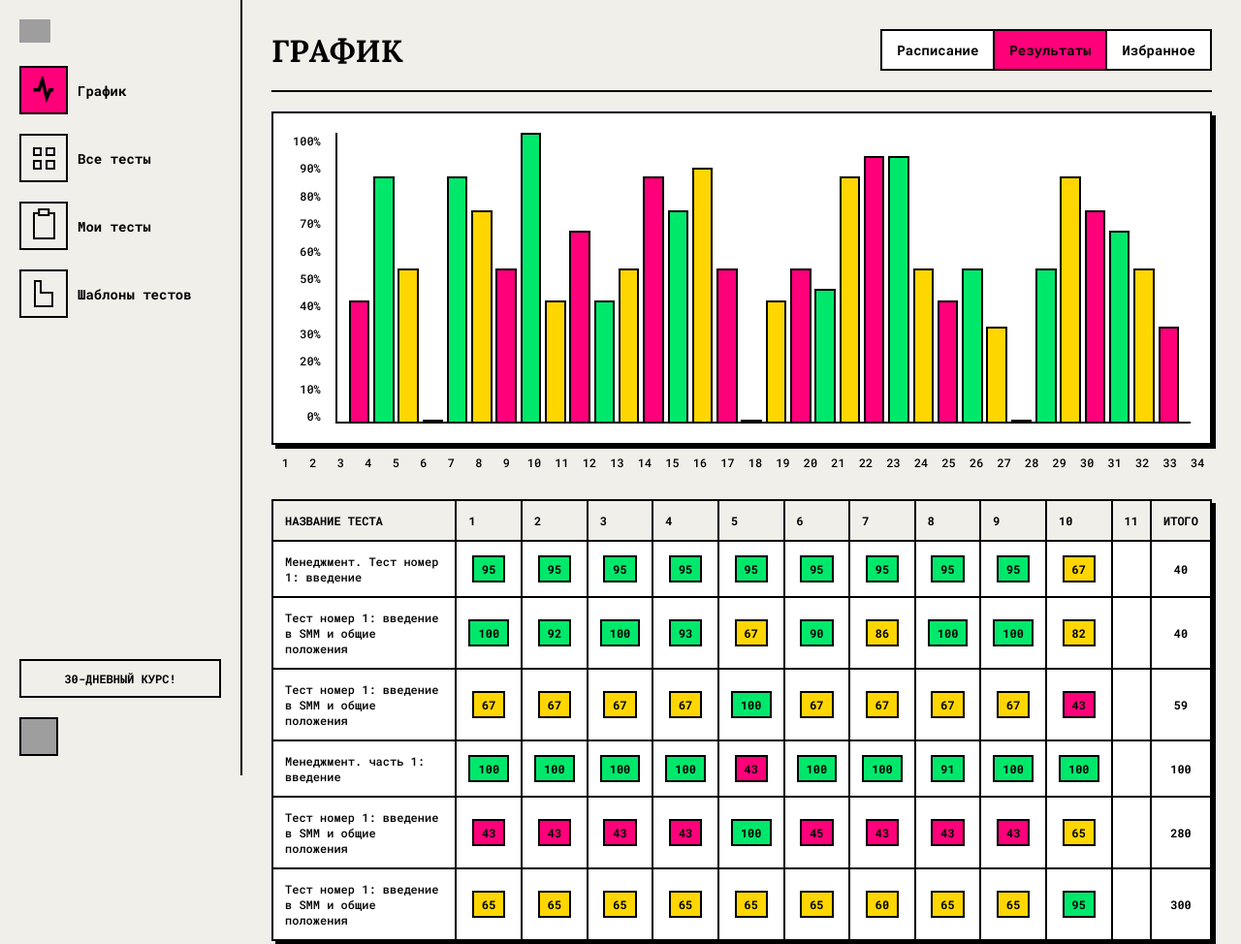
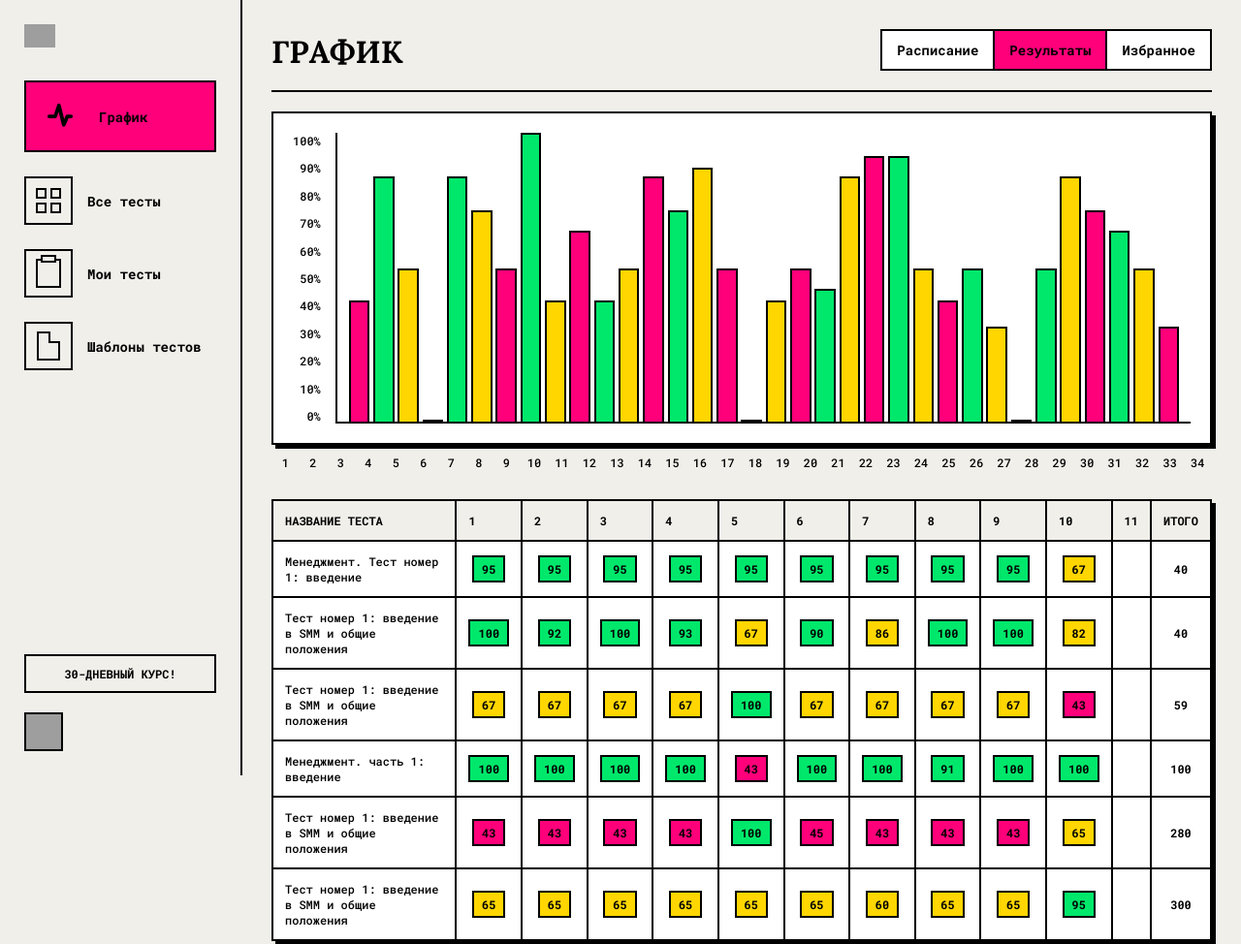
Before and after one commit to rbliar2312/resume, a plain HTML site: page graf.html in a window 1280 px wide. Shown: the top 974 px of the page at 97% size. Drawn offline with Linux system fonts and the light colour scheme; grey boxes are pictures that could not be loaded.

Commit message:
Update graf.html

```diff
--- a/graf.html
+++ b/graf.html
@@ -23,33 +23,42 @@
         body { font-family: var(--font-mono); background-color: var(--bg-paper); color: var(--text-primary); font-size: 14px; font-weight: 500; }
         .page-wrapper { display: flex; }
 
-        .sidebar { width: var(--sidebar-width); height: 100vh; background-color: var(--bg-paper); border-right: var(--border-width) solid var(--border-color); position: fixed; top: 0; left: 0; display: flex; flex-direction: column; padding: 20px; }
-        .sidebar-header { margin-bottom: 20px; }
+        /* === БЛОК Л: Боковая панель (точная копия макета) === */
+        .sidebar { width: var(--sidebar-width); height: 100vh; background-color: var(--bg-paper); border-right: var(--border-width) solid var(--border-color); position: fixed; top: 0; left: 0; display: flex; flex-direction: column; padding: 25px; }
+        .sidebar-header { margin-bottom: 30px; }
         .sidebar-header img { height: 24px; filter: grayscale(1); }
-        .sidebar-nav { flex-grow: 1; overflow-y: auto; }
+        .sidebar-nav { flex-grow: 1; }
         .sidebar-nav ul { list-style: none; }
-        .nav-item { margin-bottom: 20px; }
-        .nav-item a { text-decoration: none; color: var(--text-primary); font-weight: 700; display: flex; align-items: center; gap: 10px; }
+        .nav-item { margin-bottom: 25px; }
+        .nav-item a { text-decoration: none; color: var(--text-primary); font-weight: 700; display: flex; align-items: center; gap: 15px; }
         .icon { width: 50px; height: 50px; border: var(--border-width) solid var(--border-color); display: flex; align-items: center; justify-content: center; flex-shrink: 0; }
-        .nav-item.active .icon { background-color: var(--accent-primary); }
-        .nav-item.active .icon-graphic path { stroke: var(--text-primary); }
+
+        .nav-item.active a {
+            background-color: var(--accent-primary);
+            border: var(--border-width) solid var(--border-color);
+            padding: 10px;
+            width: 100%;
+        }
+        .nav-item.active .icon { border: none; } /* Убираем рамку у иконки активного элемента */
         .icon-graphic { width: 60%; height: 60%; }
-        .icon-squares { display: grid; grid-template-columns: 1fr 1fr; gap: 4px; width: 50%; height: 50%; }
+        .icon-graphic path { stroke: var(--text-primary); stroke-width: 3; }
+        .icon-squares { display: grid; grid-template-columns: 1fr 1fr; gap: 4px; width: 26px; height: 26px; }
         .icon-squares div { border: var(--border-width) solid var(--border-color); }
-        .icon-clipboard { width: 50%; height: 60%; border: var(--border-width) solid var(--border-color); position: relative; }
-        .icon-clipboard::before { content: ''; position: absolute; top: -6px; left: 50%; transform: translateX(-50%); width: 40%; height: 4px; border: var(--border-width) solid var(--border-color); background: var(--bg-paper); }
-        .icon-file { width: 45%; height: 60%; border: var(--border-width) solid var(--border-color); position: relative; }
-        .icon-file::before { content: ''; position: absolute; top: -2px; right: -2px; width: 12px; height: 12px; background: var(--bg-paper); border-left: var(--border-width) solid var(--border-color); border-bottom: var(--border-width) solid var(--border-color); }
+        .icon-clipboard { width: 26px; height: 30px; border: var(--border-width) solid var(--border-color); position: relative; }
+        .icon-clipboard::before { content: ''; position: absolute; top: -6px; left: 50%; transform: translateX(-50%); width: 12px; height: 4px; border: var(--border-width) solid var(--border-color); background: var(--bg-paper); }
+        .icon-file { width: 24px; height: 30px; border: var(--border-width) solid var(--border-color); position: relative; }
+        .icon-file::before { content: ''; position: absolute; top: -2px; right: -2px; width: 10px; height: 10px; background: var(--bg-paper); border-left: var(--border-width) solid var(--border-color); border-bottom: var(--border-width) solid var(--border-color); }
 
         .sidebar-footer { margin-top: auto; }
         .ad-block { border: var(--border-width) solid var(--border-color); padding: 10px; text-align: center; font-size: 12px; margin-bottom: 20px; font-weight: 700; }
-        .user-profile { display: flex; align-items: center; justify-content: flex-start; }
+        .user-profile { display: flex; align-items: center; }
         .user-profile img { width: 40px; height: 40px; border: var(--border-width) solid var(--border-color); }
 
+        /* === ОСНОВНОЙ КОНТЕНТ === */
         .main-content { margin-left: var(--sidebar-width); width: calc(100% - var(--sidebar-width)); padding: 30px; }
 
         .page-title-header { display: flex; justify-content: space-between; align-items: flex-end; margin-bottom: 20px; padding-bottom: 20px; border-bottom: var(--border-width) solid var(--border-color); }
-        h1 { font-family: var(--font-serif); font-size: 32px; font-weight: 700; text-transform: uppercase; }
+        h1 { font-family: var(--font-serif); font-size: 32px; font-weight: 700; text-transform: uppercase; line-height: 1.2; }
         .tabs { display: flex; }
         .tab-item { padding: 10px 15px; border: var(--border-width) solid var(--border-color); margin-left: -2px; font-weight: 700; cursor: pointer; background: #fff; }
         .tab-item.active { background: var(--accent-primary); }
@@ -86,7 +95,7 @@
                 <ul>
                     <li class="nav-item active">
                         <a href="#">
-                            <div class="icon"><svg class="icon-graphic" viewBox="0 0 24 24" fill="none" stroke="currentColor" stroke-width="3"><path d="M3 12h5l3-9 4 16 3-7h3"/></svg></div>
+                            <div class="icon"><svg class="icon-graphic" viewBox="0 0 24 24" fill="none" stroke-linejoin="round" stroke-linecap="round"><path d="M3 12h5l3-9 4 16 3-7h3"/></svg></div>
                             График
                         </a>
                     </li>
@@ -182,7 +191,7 @@
             function getScoreClass(score) {
                 if (score >= 90) return 'score-green';
                 if (score >= 60) return 'score-yellow';
-                return 'score-pink'; /* Изменено с red на pink */
+                return 'score-pink';
             }
 
             tableData.forEach(rowData => {
```
